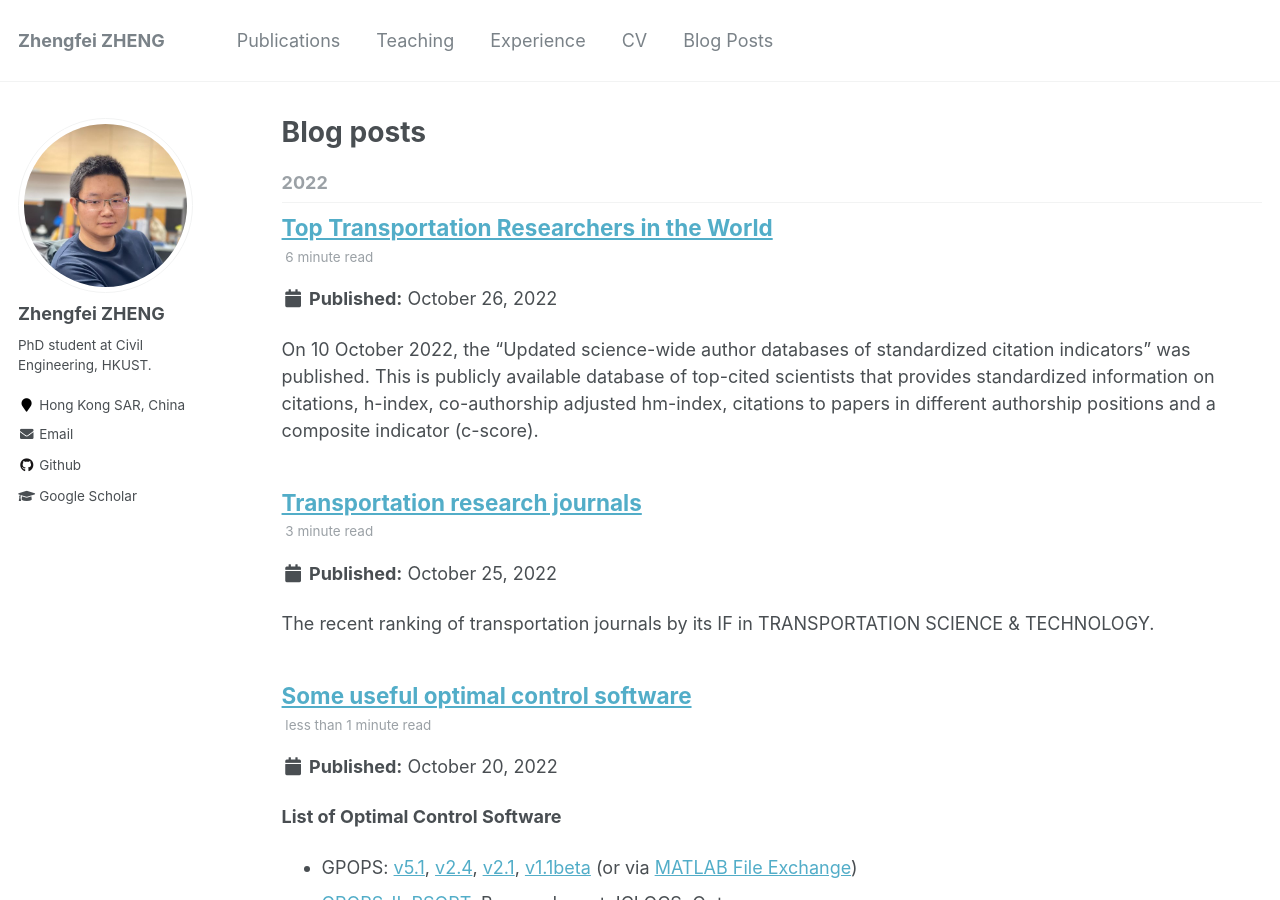
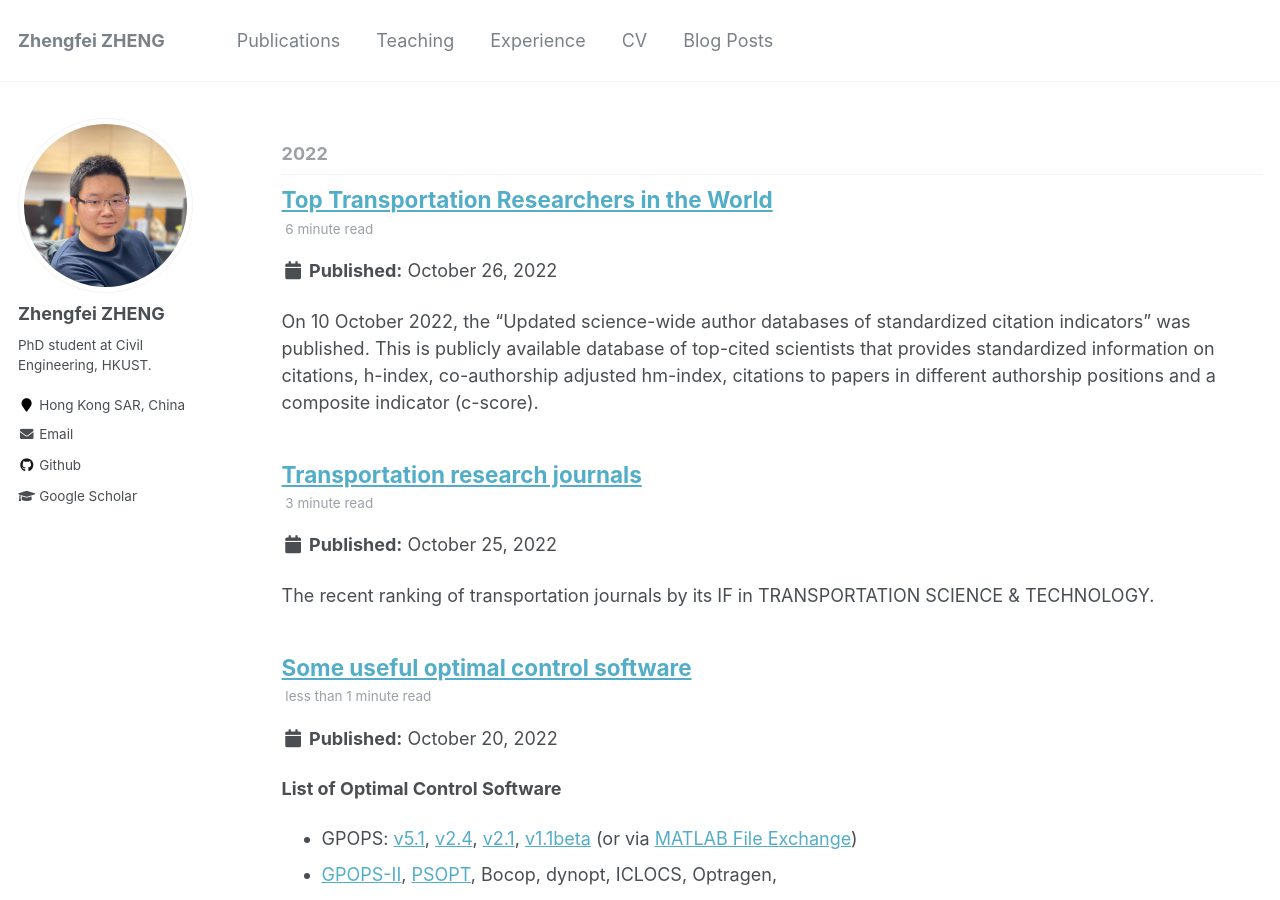
Before and after one commit to zf-z/zf-z.github.io, a Jekyll site: the page built from _pages/year-archive.html, in a window 1280 px wide and 900 px high. Built offline with Jekyll 4.4.1, drawn with Linux system fonts in a browser that asks for light colours.

Commit message:
Update year-archive.html

```diff
--- a/_pages/year-archive.html
+++ b/_pages/year-archive.html
@@ -1,7 +1,7 @@
 ---
 layout: archive
 permalink: /year-archive/
-title: "Blog posts"
+title: null
 author_profile: true
 redirect_from:
   - /wordpress/blog-posts/
```
